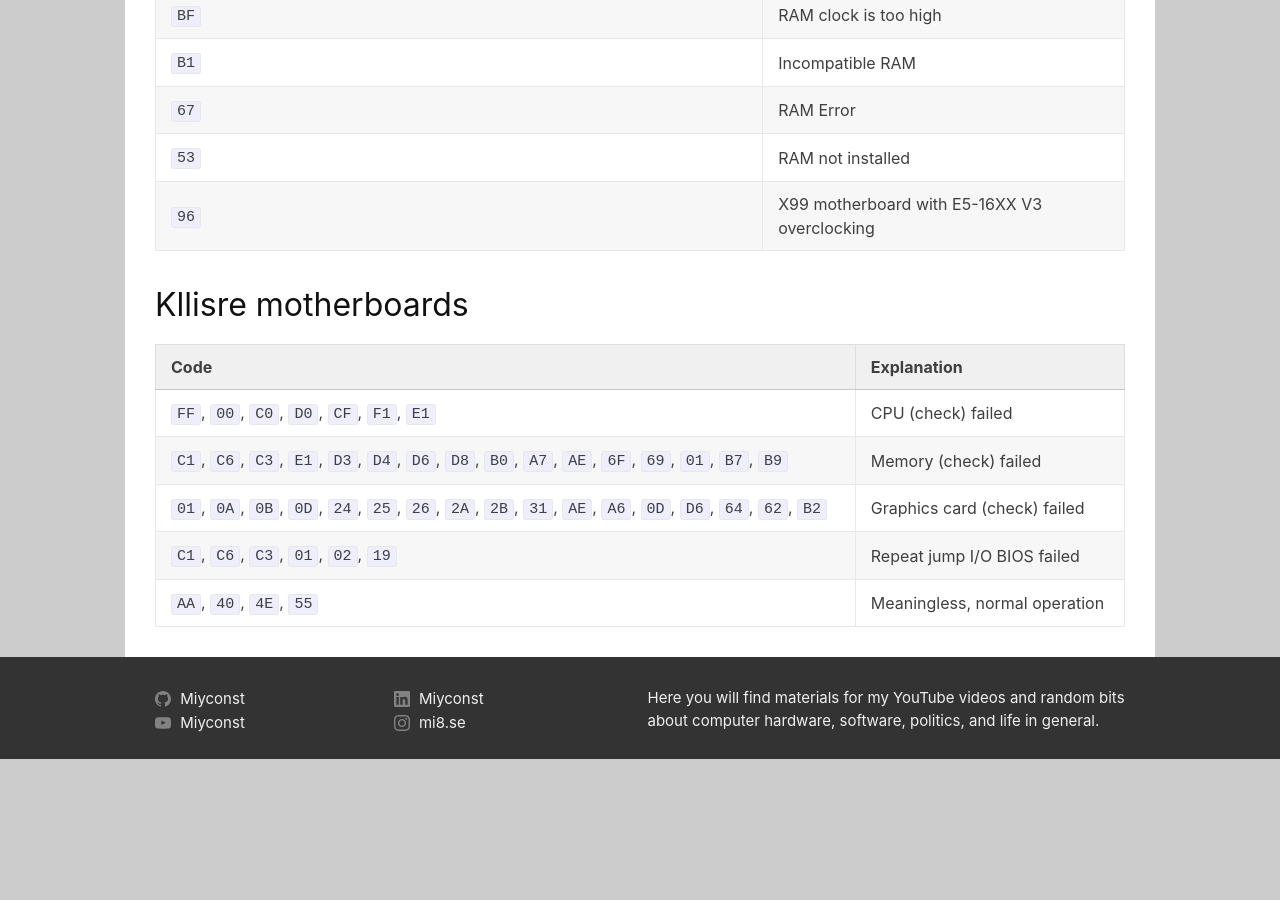
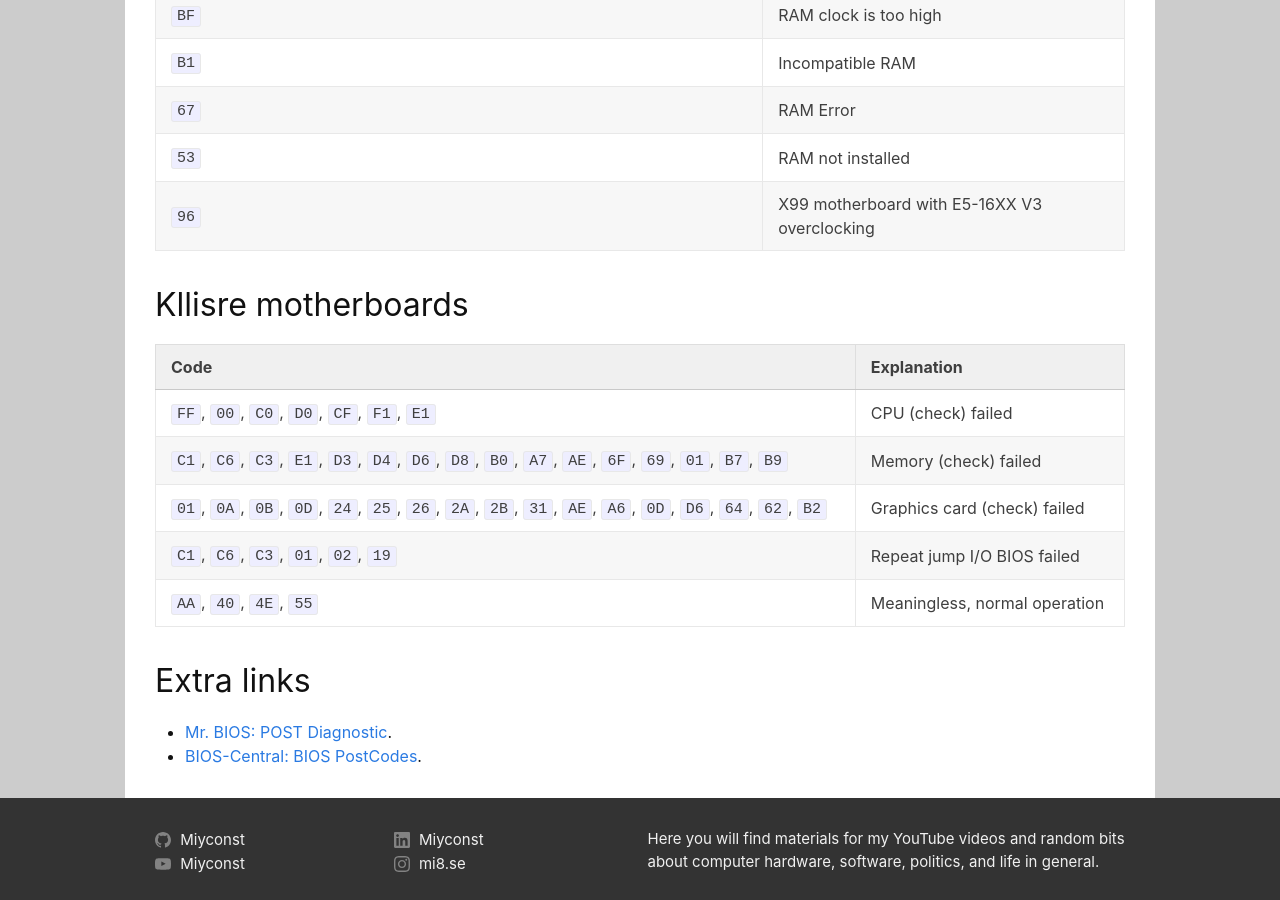
Before and after one commit to miyconst/miyconst.github.io, a Jekyll site: the page built from _posts/2023-11-18-chinese-x99-post-codes.markdown, in a window 1280 px wide and 900 px high, scrolled down 814 px. Built offline with Jekyll 4.4.1, drawn with Linux system fonts in a browser that asks for light colours; before the commit the page ends 1573 px from its top, so only the background shows below that.

Commit message:
Update 2023-11-18-chinese-x99-post-codes.markdown

```diff
--- a/_posts/2023-11-18-chinese-x99-post-codes.markdown
+++ b/_posts/2023-11-18-chinese-x99-post-codes.markdown
@@ -39,3 +39,8 @@ The standard American Megatrends Post Code tables can be downloaded from my Micr
 | `01`, `0A`, `0B`, `0D`, `24`, `25`, `26`, `2A`, `2B`, `31`, `AE`, `A6`, `0D`, `D6`, `64`, `62`, `B2` | Graphics card (check) failed |
 | `C1`, `C6`, `C3`, `01`, `02`, `19` | Repeat jump I/O BIOS failed |
 | `AA`, `40`, `4E`, `55` | Meaningless, normal operation |
+
+## Extra links
+
+- [Mr. BIOS: POST Diagnostic](https://www.mrbios.com/techsupport/award/postcodes.htm).
+- [BIOS-Central: BIOS PostCodes](https://www.bioscentral.com/postcodes/amibios.htm).
```
